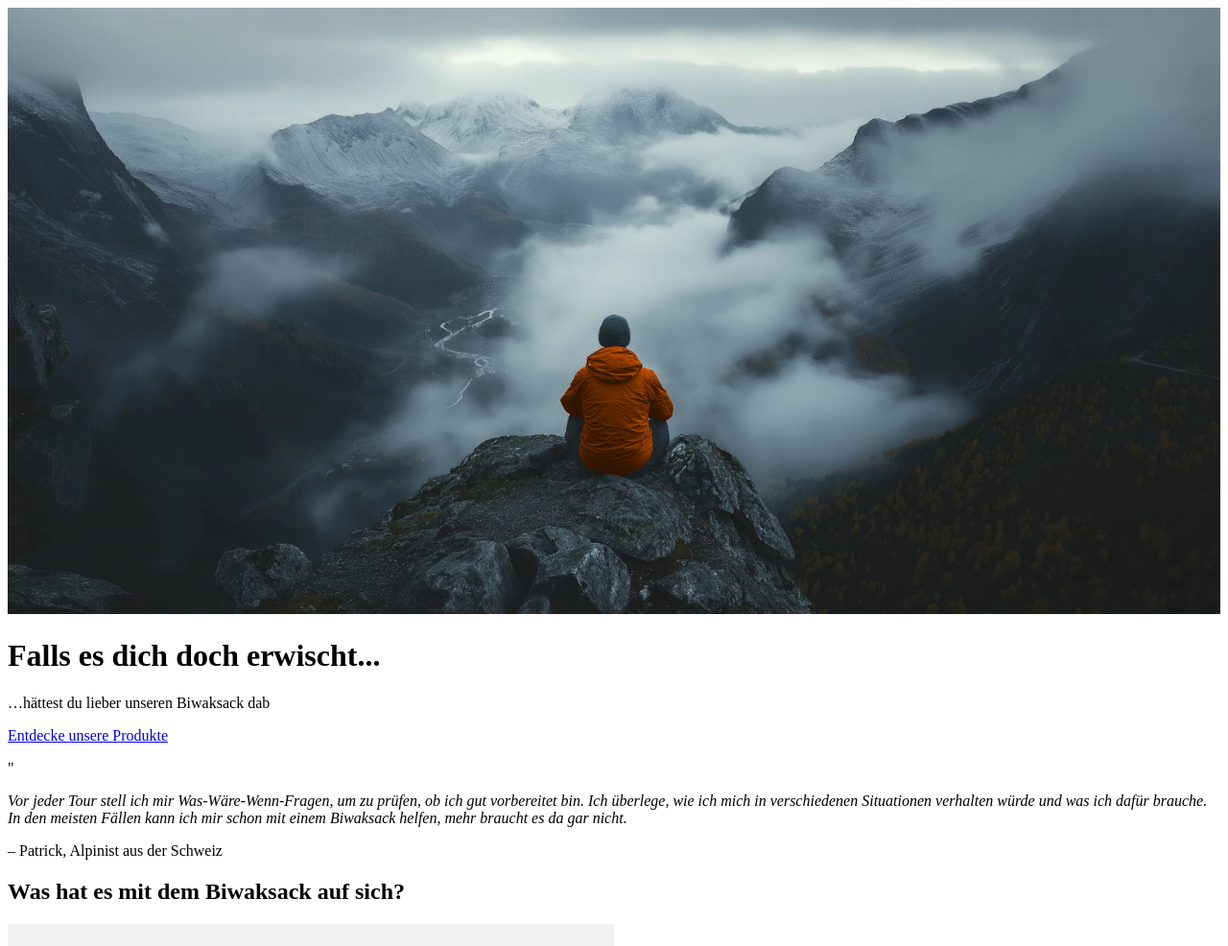
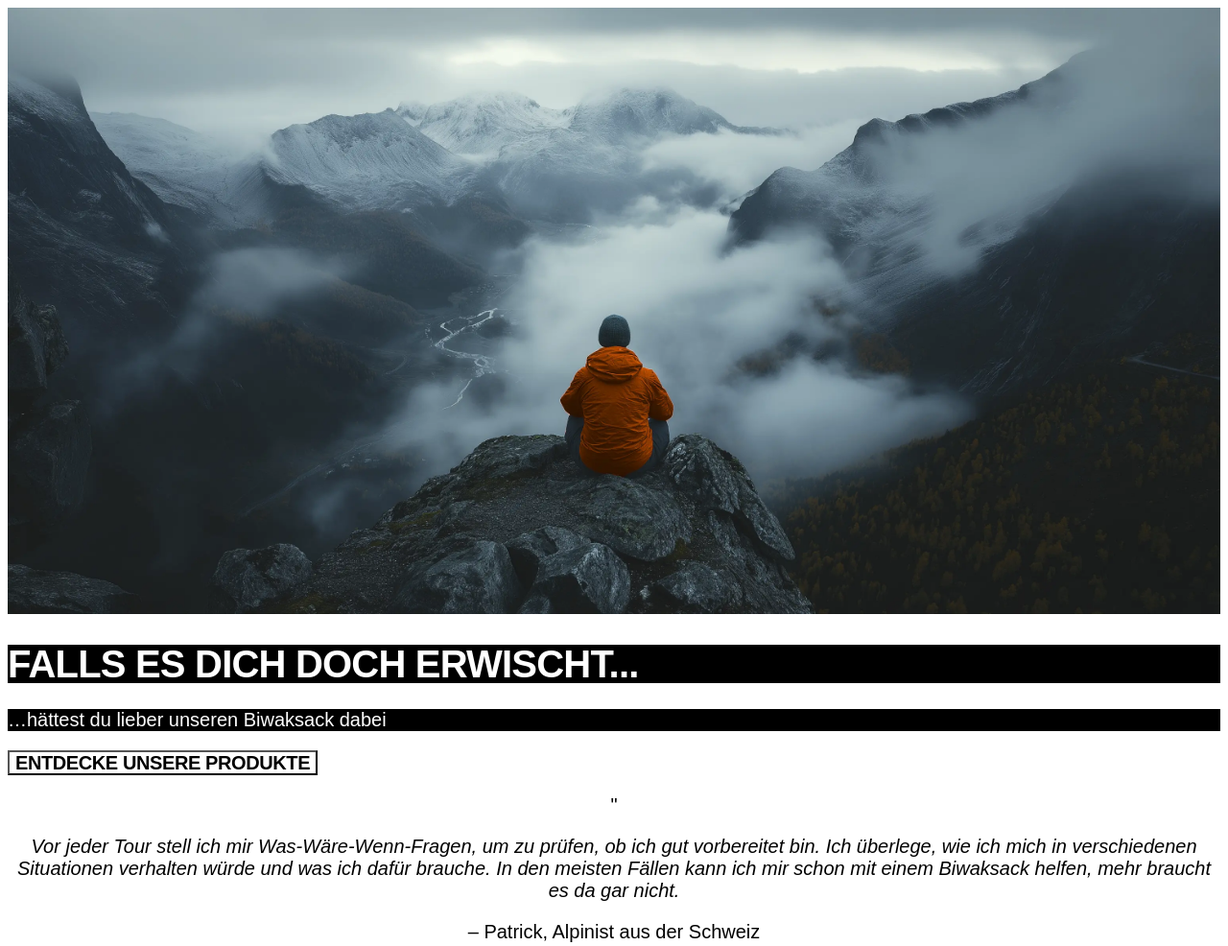
Before and after one commit to pquauke/tarbaga, a plain HTML site: page index.html in a window 1280 px wide. Shown: the top 986 px of the page at 96% size. Drawn offline with Linux system fonts and the light colour scheme.

Commit message:
Add CSS to the HTML
To let it look more beautiful

```diff
--- a/index.html
+++ b/index.html
@@ -4,16 +4,20 @@
     <meta charset="UTF-8">
     <meta name="viewport" content="width=device-width, initial-scale=1.0">
     <title>TARBAGA - innovative Bergsportausrüstung</title>
+    <link rel="stylesheet" href="./styles.css">
 </head>
 <body>
+
     <img src="./images/hero.webp" alt="hero" width="100%">
-    <h1>Falls es dich doch erwischt...</h1>
-    <p>…hättest du lieber unseren Biwaksack dab</p>
-    <p><a href="./pages/shop.html">Entdecke unsere Produkte</a></p>
+    <h1 class="wb">Falls es dich doch erwischt...</h1>
+    <p class="wb">…hättest du lieber unseren Biwaksack dabei</p>
+    <button class="bw"><a href="./pages/shop.html" class="bw">Entdecke unsere Produkte</a></button>
 
-    <p>"</p>
-    <p><i>Vor jeder Tour stell ich mir Was-Wäre-Wenn-Fragen, um zu prüfen, ob ich gut vorbereitet bin. Ich überlege, wie ich mich in verschiedenen Situationen verhalten würde und was ich dafür brauche. In den meisten Fällen kann ich mir schon mit einem Biwaksack helfen, mehr braucht es da gar nicht.</i></p>
-    <p>– Patrick, Alpinist aus der Schweiz</p>
+    <div class="quote">
+        <p>"</p>
+        <p><i>Vor jeder Tour stell ich mir Was-Wäre-Wenn-Fragen, um zu prüfen, ob ich gut vorbereitet bin. Ich überlege, wie ich mich in verschiedenen Situationen verhalten würde und was ich dafür brauche. In den meisten Fällen kann ich mir schon mit einem Biwaksack helfen, mehr braucht es da gar nicht.</i></p>
+        <p>– Patrick, Alpinist aus der Schweiz</p>
+    </div>
 
     <h2>Was hat es mit dem Biwaksack auf sich?</h2>
     <img src="./images/packsack.webp" alt="packsack" width="50%">
@@ -21,17 +25,20 @@
         <li>Der Biwaksack ist <b>dein Back-Up</b>, wenn das Wetter nicht wie gedacht ist, die Tour länger als geplant braucht oder jemand verletzt ist.</li>
         <li>Er ist <b>leicht und klein</b>, damit du ihn immer mitnimmst. Er ist <b>zuverlässig</b>, damit er dir im Notfall auch etwas bringt. Er ist <b>universell</b>, damit du ihn in verschiedenen Situationen nutzen kannst</li>
         <li>Du kannst dich <b>hineinsetzen</b>, dich <b>hineinlegen</b> oder jemanden damit <b>wegtragen</b>.</li>
-        <p><a href="./pages/product.html">Entdecke den Biwaksack</a></p>
+        <button><a href="./pages/product.html">Entdecke den Biwaksack</a></button>
     </ul>
-    <p>"</p>
-    <p><i>Wir haben den Biwaksack für dich entwickelt, damit du immer ein Back-Up hast, wenn du draußen unterwegs bist. Manchmal kommt der Helikopter nicht, und das wissen viele Bergsteiger nicht. Der Helikopter braucht gutes Wetter, um zu fliegen und dich abzuholen. Die Bergrettung zu Fuß kann viele Stunden brauchen, und das kann bedeuten, dass du schon unterkühlt bist. Mit unserem Biwaksack bist du auf der sicheren Seite!</i></p>
+
+    <div class="quote">
+        <p>"</p>
+        <p><i>Wir haben den Biwaksack für dich entwickelt, damit du immer ein Back-Up hast, wenn du draußen unterwegs bist. Manchmal kommt der Helikopter nicht, und das wissen viele Bergsteiger nicht. Der Helikopter braucht gutes Wetter, um zu fliegen und dich abzuholen. Die Bergrettung zu Fuß kann viele Stunden brauchen, und das kann bedeuten, dass du schon unterkühlt bist. Mit unserem Biwaksack bist du auf der sicheren Seite!</i></p>
+    </div>
 
     <h2>Was hat es mit Tarbaga auf sich?</h2>
     <img src="./images/logo.webp" alt="logo" width="50%">
     <ul>
         <li>TARBAGA ist ein kleines, aber leidenschaftliches Team von Bergsteigern und Designern, die sich alle darauf konzentrieren, die bestmöglichen Produkte für dich zu entwickeln.</li>
         <li>Wir wollen nicht nur Produkte verkaufen, sondern auch ein Bewusstsein für die Wichtigkeit von Sicherheitsausrüstung schaffen.</li>
-        <p><a href="./pages/about.html">Erfahre mehr über Tarbaga</a></p>
+        <button><a href="./pages/about.html">Erfahre mehr über Tarbaga</a></button>
     </ul>
 </body>
 </html>
--- /dev/null
+++ b/styles.css
@@ -0,0 +1,50 @@
+* {
+    font-family: "Arial", sans-serif;
+    font-size: 20px;
+    color: black;
+    text-decoration: none;
+}
+
+a,
+button,
+.wb {
+    color: white;
+    background-color: black;
+}
+
+.bw {
+    color: black;
+    background-color: white;
+}
+
+h1 {
+
+    font-size: 40px;
+    line-height: 40px;
+    letter-spacing: -0.8px;
+    font-weight: 900;
+    text-transform: uppercase;
+}
+
+h2 {
+    font-size: 30px;
+    line-height: 30px;
+    letter-spacing: -0.6px;
+    font-weight: 900;
+    text-transform: uppercase;
+    text-align: center;
+}
+
+h3,
+button {
+    font-size: 20px;
+    line-height: 20px;
+    letter-spacing: -0.4px;
+    font-weight: 900;
+    text-transform: uppercase;
+    text-align: center;
+}
+
+.quote {
+    text-align: center;
+}
```
